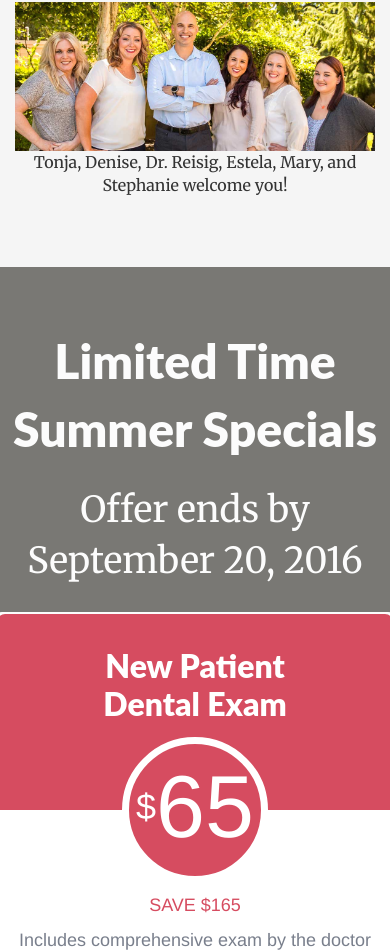
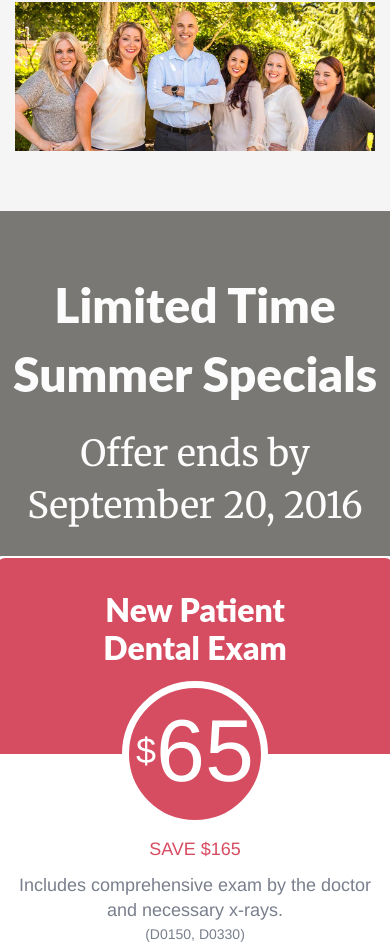
Before and after one commit to HelloWorldDevs/reisig, a plain HTML site: page index.html in a window 390 px wide. Shown: the part 2031-2982 px from the top of the page. Drawn offline with nearby package versions, Linux system fonts and the light colour scheme; a script that the page names is missing.

Commit message:
hide caption mobile

```diff
--- a/index.html
+++ b/index.html
@@ -337,7 +337,7 @@
 						<img src="img/team/team-group.jpg"
 								 class="img-responsive"
 								 alt="South Salem Dental Care team">
-						<p class="serif-reg text-center">Tonja, Denise, Dr. Reisig, Estela, Mary, and Stephanie welcome you!</p>
+						<p class="serif-reg text-center hidden-xs hidden-sm">Tonja, Denise, Dr. Reisig, Estela, Mary, and Stephanie welcome you!</p>
 					</div>
 				</div>
 			</div>
```
